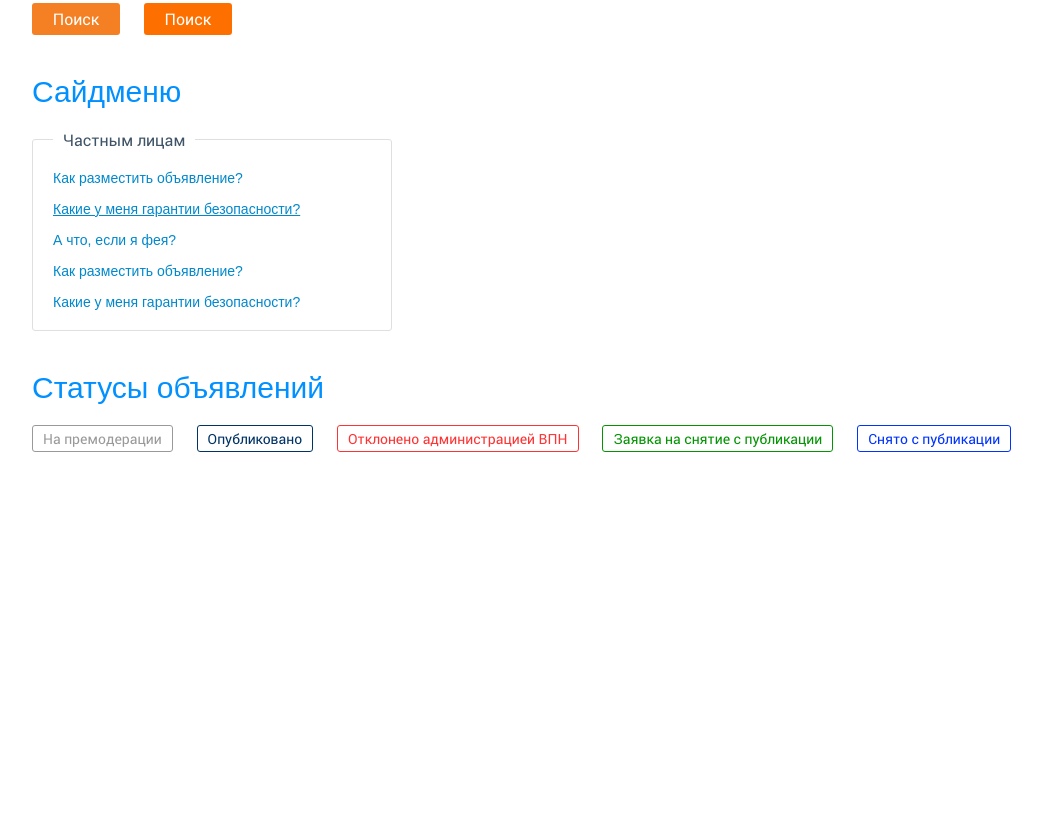
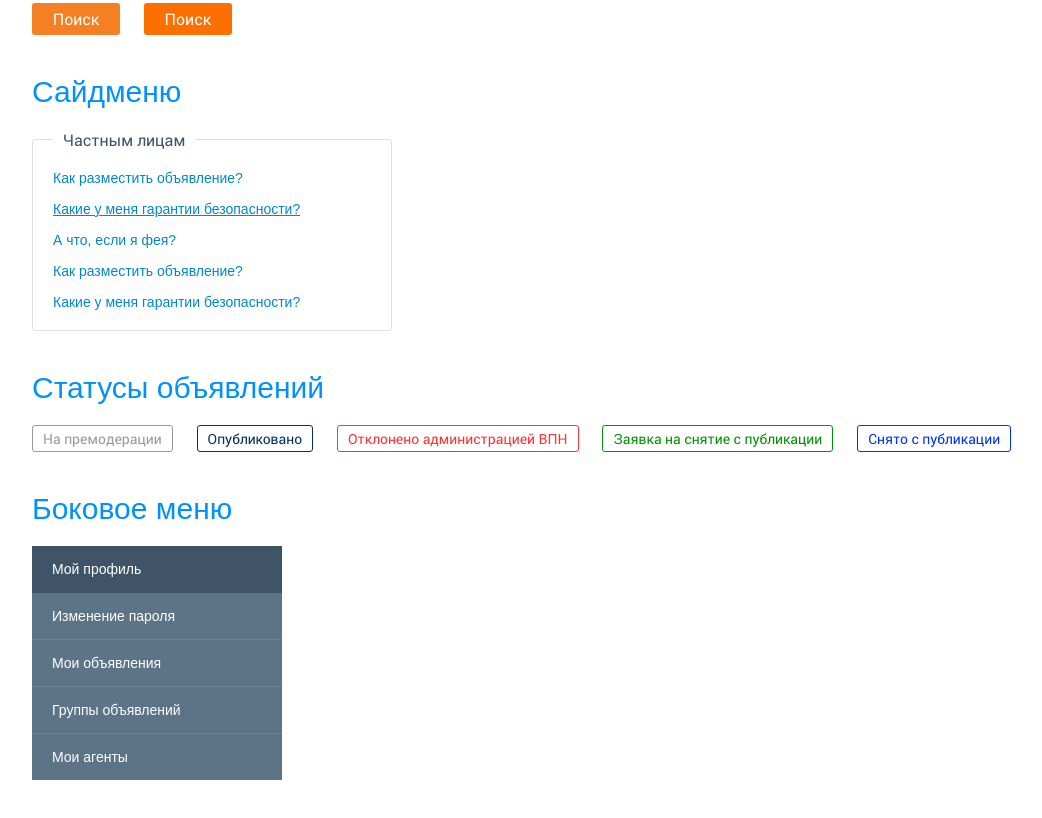
Before and after one commit to andkh/neru-angular, a plain HTML site: page index.html in a window 1280 px wide. Shown: the part 1273-2091 px from the top of the page, without its empty margins (8-1050 px from the left). Before the commit the page ends 1765 px from the top, so only its background shows below. Drawn offline with Linux system fonts and the light colour scheme.

Commit message:
Finished sidebar

```diff
--- a/index.html
+++ b/index.html
@@ -37,10 +37,10 @@
         </ul>
     </div>
 </section>
-<section class="checkbox">
+<section class="container-checkbox">
     <h2>Чекбоксы</h2>
     <form action="#">
-        <ul class="list-checkbox" ng-controller="checkboxCtrl">
+        <ul class="list-checkbox" ng-controller="CheckboxCtrl">
             <li ng-repeat="role in roles">
                 <input type="checkbox" id="checkbox-{{role.id}}" data-checklist-model="user.roles" data-checklist-value="role" data-checklist-comparator="compareFn" />
                 <label for="checkbox-{{role.id}}">{{role.text}}</label>
@@ -48,7 +48,7 @@
         </ul>
     </form>
 </section>
-<section class="counter" ng-controller="CounterCtrl">
+<section class="container-counter" ng-controller="CounterCtrl">
     <h2>Счетчик значений</h2>
     <span counter data-value="quantity" data-min="0"></span>
 </section>
@@ -109,7 +109,7 @@
         </ul>
     </div>
 </section>
-<section class="side-menu">
+<section class="container-side-menu">
     <h2>Сайдменю</h2>
     <fieldset>
         <legend>Частным лицам</legend>
@@ -132,7 +132,7 @@
         </ul>
     </fieldset>
 </section>
-<section class="status-ad">
+<section class="container-status-ad">
     <h2>Статусы объявлений</h2>
     <ul class="list-status">
         <li>
@@ -152,6 +152,26 @@
         </li>
     </ul>
 </section>
+<section class="container-sidebar">
+    <h2>Боковое меню</h2>
+    <ul class="sidebar">
+        <li class="active">
+            <a href="#">Мой профиль</a>
+        </li>
+        <li>
+            <a href="#">Изменение пароля</a>
+        </li>
+        <li>
+            <a href="#">Мои объявления</a>
+        </li>
+        <li>
+            <a href="#">Группы объявлений</a>
+        </li>
+        <li>
+            <a href="#">Мои агенты</a>
+        </li>
+    </ul>
+</section>
 
 <script src="lib/angular.min.js"></script>
 <script src="js/app.js"></script>
--- a/js/controllers.js
+++ b/js/controllers.js
@@ -3,7 +3,7 @@ app.controller('CounterCtrl', function( $scope ) {
 
 });
 
-app.controller('checkboxCtrl', function($scope) {
+app.controller('CheckboxCtrl', function($scope) {
     $scope.roles = [
         {id: 1, text: 'Школы, лицеи, гимназии'},
         {id: 2, text: 'Школы, лицеи, гимназии'}
--- a/styles/scss/_global.scss
+++ b/styles/scss/_global.scss
@@ -375,7 +375,7 @@ input#errorInput {
 }
 
 /* Side menu */
-.side-menu {
+.container-side-menu {
   fieldset {
     width: 360px;
     padding: 20px;
@@ -444,3 +444,30 @@ input#errorInput {
     color: #0033ff;
   }
 }
+
+/* Sidebar */
+.sidebar {
+  width: 250px;
+  li:last-child {
+    a {
+      border-bottom: none;
+    }
+  }
+  .active {
+    a {
+      background: #3f5467;
+      border-bottom-color: #3f5467;
+    }
+  }
+  a {
+    display: block;
+    padding: 15px 20px;
+    background: #5d7486;
+    border-bottom: 1px solid #6d8495;
+    color: #fff;
+    &:hover, &:focus {
+      background: #3f5467;
+      border-bottom-color: #3f5467;
+    }
+  }
+}
```
Also changed, not shown: styles/css/styles.css.
